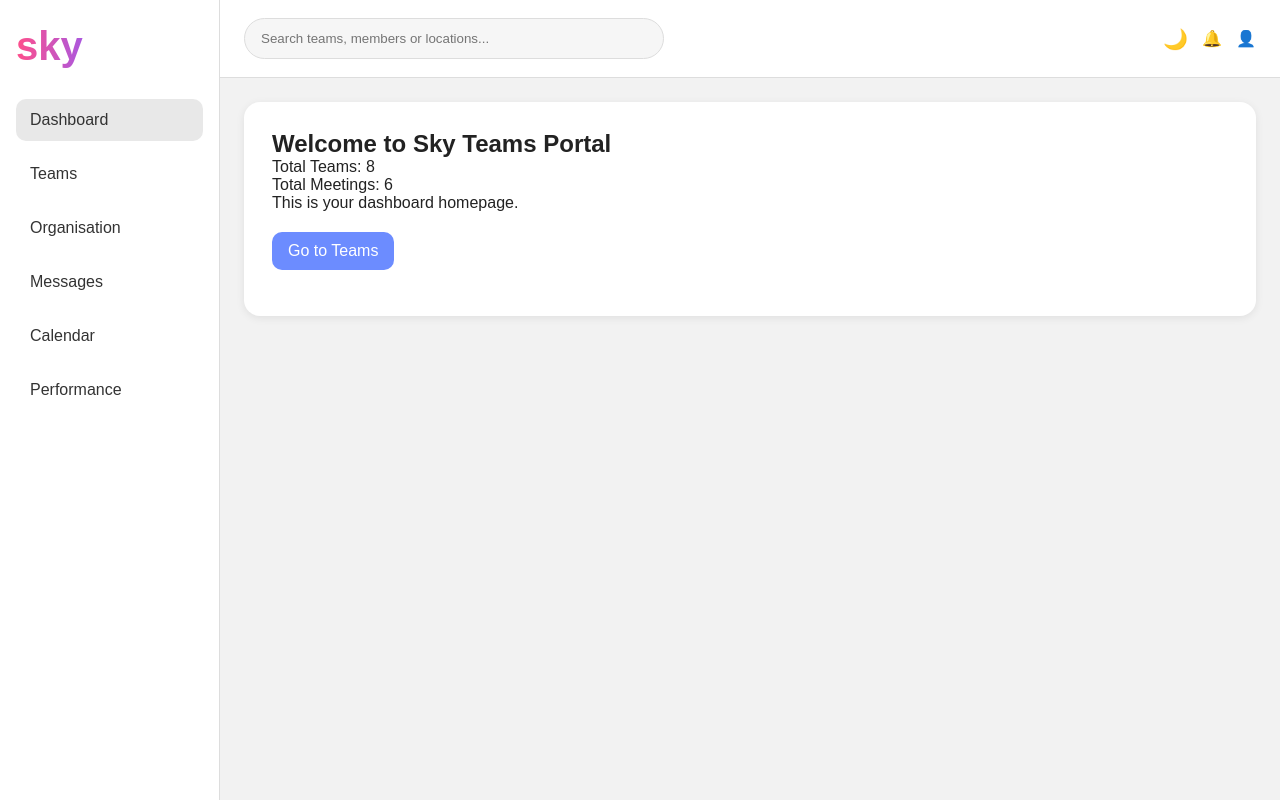
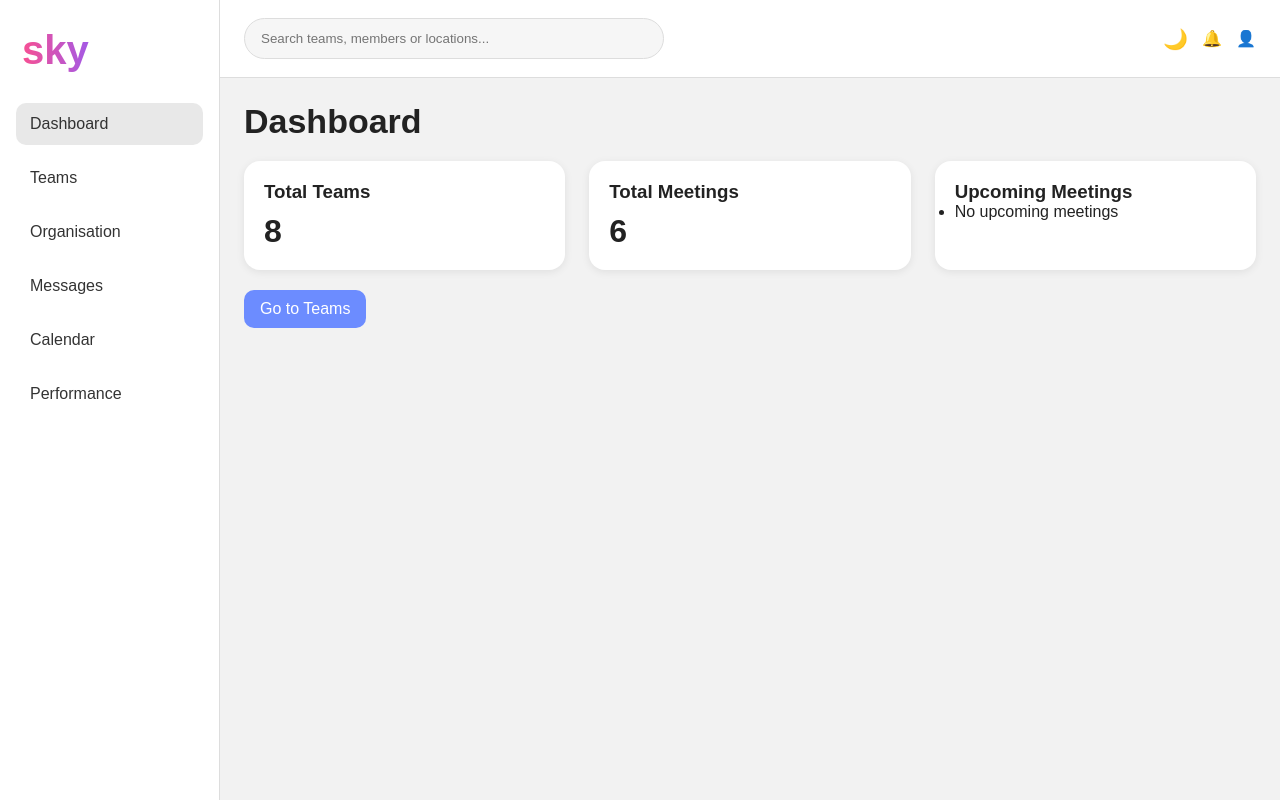
Before and after one commit to ZhenSJ-ux/sky-engineering-portal, a Django app: page / in a window 1280 px wide. Run offline with Django 5.2, Linux system fonts and the light colour scheme; data comes from the database, SQL or seed files in the repository.

Commit message:
Add files via upload

```diff
--- a/myapp/static/css/base.css
+++ b/myapp/static/css/base.css
@@ -27,15 +27,27 @@ body {
 }
 
 /* logo styling */
+/* logo styling */
 .logo {
-    font-size: 40px; /* large text */
+    display: block;                 /* 🔥 makes <a> behave like div */
+    font-size: 40px;
     font-weight: bold;
+
     margin-bottom: 30px;
+    padding-left: 6px;              /* 🔥 aligns with sidebar items */
+    padding-top: 4px;
+
+    text-decoration: none;
+    cursor: pointer;
 
     /* gradient text effect */
     background: linear-gradient(90deg, #ff4f8b, #8a5cff, #ff9f55);
     -webkit-background-clip: text;
     -webkit-text-fill-color: transparent;
+}
+
+.logo:hover {
+    opacity: 0.85;
 }
 
 /* navigation layout */
@@ -157,7 +169,7 @@ ul.clean-list {
     font-style: italic;
 }
 
-/* ================= TEAM DETAILS PAGE ================= */
+/* team detail page */
 
 /* wrapper for team details */
 .team-detail-wrapper {
@@ -215,3 +227,24 @@ ul.clean-list {
 .member-card .occupation {
     margin-top: 34px;
 }
+
+
+
+.dashboard-grid {
+    display: grid;
+    grid-template-columns: repeat(3, 1fr);
+    gap: 24px;
+}
+
+.dashboard-card {
+    background: white;
+    border-radius: 16px;
+    padding: 20px;
+    box-shadow: 0 2px 8px rgba(0,0,0,0.08);
+}
+
+.big-number {
+    font-size: 32px;
+    font-weight: bold;
+    margin-top: 10px;
+}
--- a/myapp/static/css/darkmode.css
+++ b/myapp/static/css/darkmode.css
@@ -84,3 +84,10 @@ body.dark-mode .btn {
 body.dark-mode a {
     color: #9db8ff; /* lighter blue for visibility */
 }
+
+
+
+body.dark-mode .dashboard-card {
+    background: #242424;
+    color: #f5f5f5;
+}
--- a/myapp/views.py
+++ b/myapp/views.py
@@ -4,7 +4,7 @@ from django.db.models import Q # imports Q to allow advanced search using OR con
 from django.core.mail import send_mail # imports Django email function
 from .models import Team, Meeting # imports database models
 from .forms import EmailTeamForm, MeetingForm # imports forms used for email and meetings
-
+from django.utils.timezone import now
 
 # displays the about page
 def about(request):
@@ -123,3 +123,15 @@ def team_members(request, team_id):
         'team': team,
         'page_title': f'{team.name} Members',
     })
+
+
+def dashboard(request):
+    teams = Team.objects.count()
+    meetings = Meeting.objects.count()
+    upcoming_meetings = Meeting.objects.filter(date__gte=now()).order_by('date')[:3]
+
+    return render(request, 'home.html', {
+        'team_count': teams,
+        'meeting_count': meetings,
+        'upcoming_meetings': upcoming_meetings
+    })
--- a/templates/base.html
+++ b/templates/base.html
@@ -17,7 +17,7 @@
 <body>
     <div class="layout"> <!-- Main layout wrapper -->
         <aside class="sidebar"><!-- Sidebar navigation -->
-            <div class="logo">sky</div><!-- Logo text -->
+            <a href="{% url 'home' %}" class="logo">sky</a><!-- Logo text -->
             <nav>
                 <!-- Navigation links with active highlighting based on current URL -->
                 <a href="{% url 'home' %}" class="{% if request.path == '/' %}active{% endif %}">Dashboard</a>
--- a/templates/home.html
+++ b/templates/home.html
@@ -1,15 +1,34 @@
 {% extends 'base.html' %}
 
 {% block content %}
-<div class="detail-card">
-    <h1>Welcome to Sky Teams Portal</h1>
-    <p>Total Teams: {{ team_count }}</p>
-    <p>Total Meetings: {{ meeting_count }}</p>
 
-    <p>This is your dashboard homepage.</p>
+<h1 class="page-title">Dashboard</h1>
 
-    <div class="link-row">
-        <a href="{% url 'team_list' %}" class="btn">Go to Teams</a>
+<div class="dashboard-grid">
+    <div class="dashboard-card">
+        <h3>Total Teams</h3>
+        <p class="big-number">{{ team_count }}</p>
+    </div>
+
+    <div class="dashboard-card">
+        <h3>Total Meetings</h3>
+        <p class="big-number">{{ meeting_count }}</p>
+    </div>
+
+    <div class="dashboard-card">
+        <h3>Upcoming Meetings</h3>
+        <ul>
+            {% for meeting in upcoming_meetings %}
+                <li>{{ meeting.title }} - {{ meeting.date }}</li>
+            {% empty %}
+                <li>No upcoming meetings</li>
+            {% endfor %}
+        </ul>
     </div>
 </div>
+
+<div class="link-row">
+    <a href="{% url 'team_list' %}" class="btn">Go to Teams</a>
+</div>
+
 {% endblock %}
```
